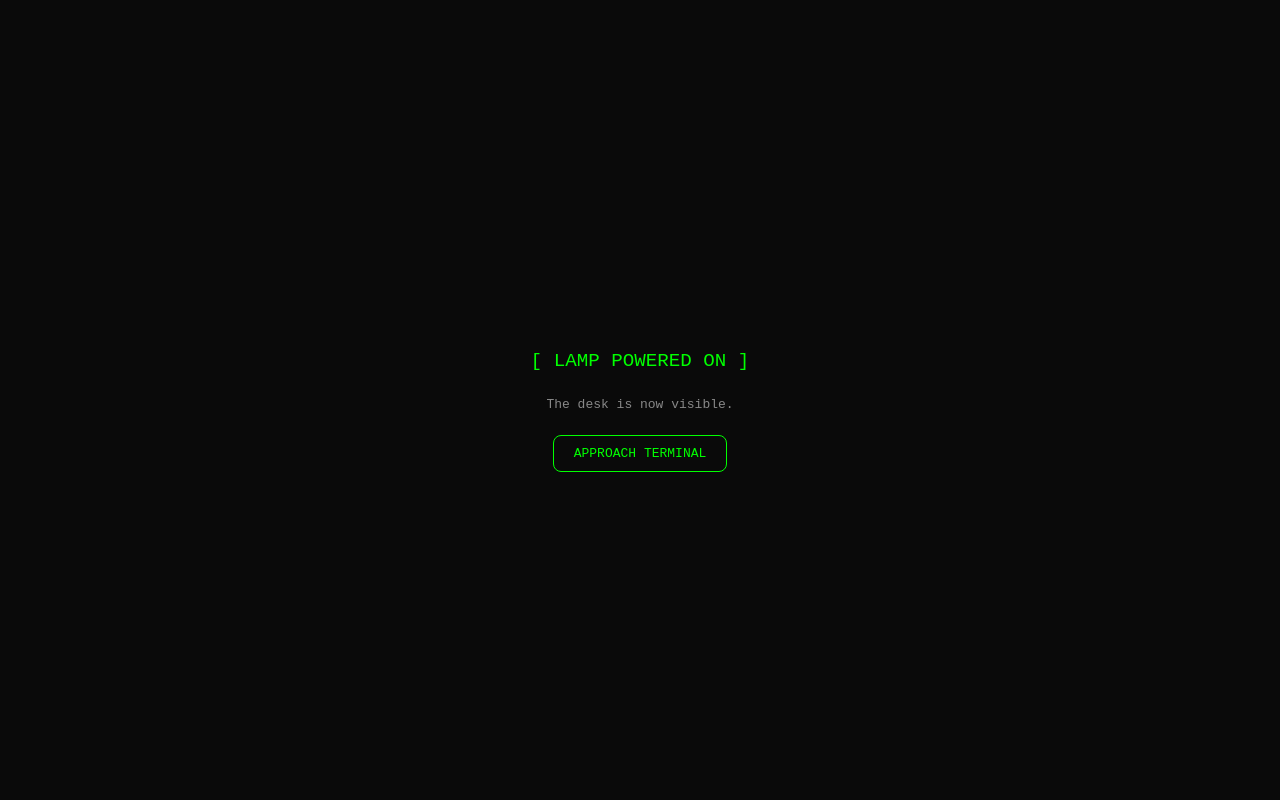
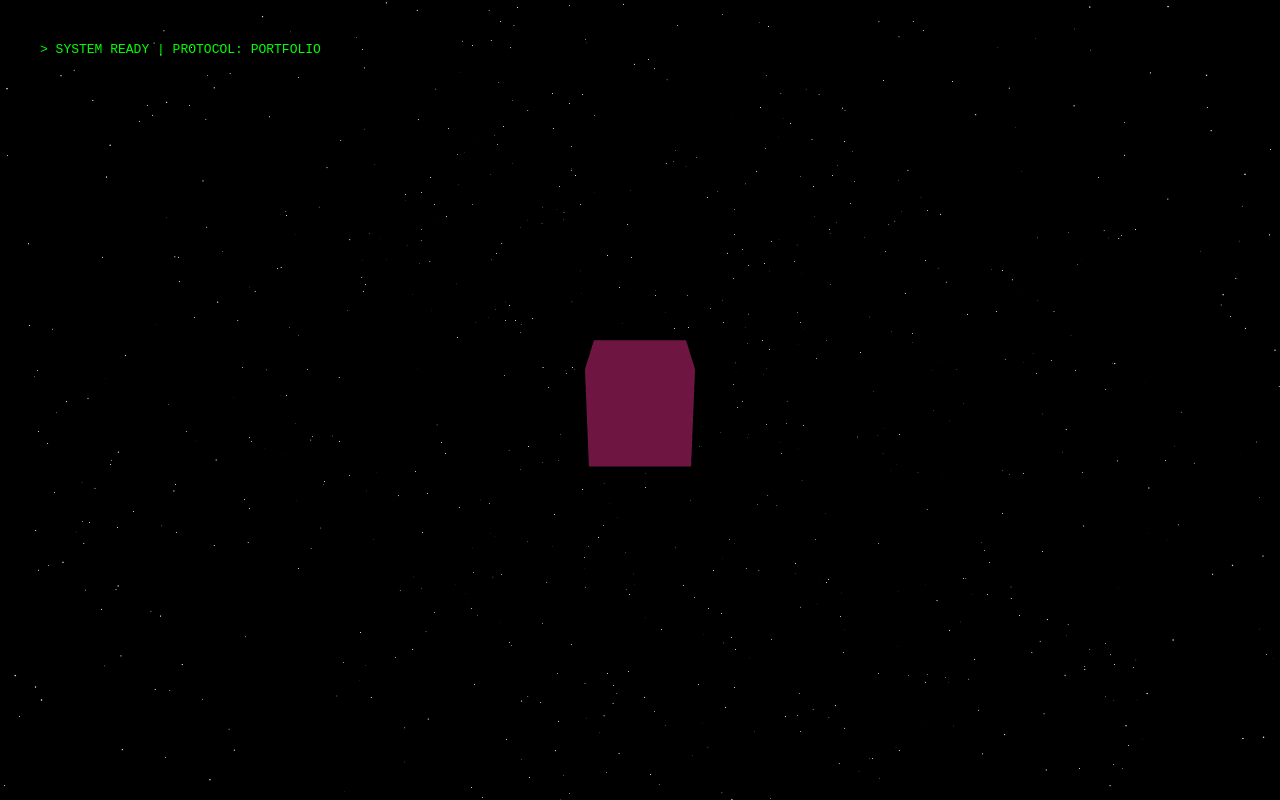
Before and after one commit to LaxmanForge/Portfolio, a React (Vite) app: page / in a window 1280 px wide. Built offline with nearby package versions, Linux system fonts and the light colour scheme.

Commit message:
phase 2&3: updated system timing and initialized 3D Canvas

```diff
--- a/package.json
+++ b/package.json
@@ -10,8 +10,11 @@
     "preview": "vite preview"
   },
   "dependencies": {
+    "@react-three/drei": "^10.7.7",
+    "@react-three/fiber": "^9.4.2",
     "react": "^19.2.0",
-    "react-dom": "^19.2.0"
+    "react-dom": "^19.2.0",
+    "three": "^0.182.0"
   },
   "devDependencies": {
     "@eslint/js": "^9.39.1",
--- a/src/App.jsx
+++ b/src/App.jsx
@@ -1,4 +1,6 @@
 import React, { useState, useEffect } from "react";
+import { Canvas } from "@react-three/fiber"; // The 3D Engine
+import { Stars, OrbitControls } from "@react-three/drei"; // Elite Helpers
 
 export default function App() {
   // SYSTEM DESIGN: Tracking our 4 story states
@@ -10,86 +12,63 @@ export default function App() {
     if (siteState === 0) {
       const timer = setTimeout(() => {
         setSiteState(1); // Move to "Lamp On" after 1.5 seconds
-      }, 1500);
+      }, 2500);
       return () => clearTimeout(timer);
     }
   }, [siteState]);
 
   return (
-    <div
-      style={{
-        width: "100vw",
-        height: "100vh",
-        backgroundColor: siteState === 0 ? "black" : "#0a0a0a",
-        color: "#0f0",
-        display: "flex",
-        flexDirection: "column",
-        justifyContent: "center",
-        alignItems: "center",
-        fontFamily: "monospace",
-        transition: "all 1s ease",
-      }}
-    >
-      {/* 1. INITIALIZING STATE */}
-      {siteState === 0 && (
-        <p style={{ fontSize: "1.2rem" }}>[ SYSTEM BOOTING... ]</p>
-      )}
+    <div style={{ width: "100vw", height: "100vh", backgroundColor: "black" }}>
+      {/* THE 3D CANVAS: This is your new 3D Engine */}
+      <Canvas camera={{ position: [0, 2, 5], fov: 75 }}>
+        {/* Only show these when the 'Lamp' is powered on (State 1) */}
+        {siteState >= 1 && (
+          <>
+            <ambientLight intensity={0.5} />
+            <pointLight
+              position={[10, 10, 10]}
+              intensity={1.5}
+              color="#ffaa00"
+            />
 
-      {/* 2. LAMP POWERED ON STATE */}
-      {siteState === 1 && (
-        <div style={{ textAlign: "center" }}>
-          <p style={{ fontSize: "1.2rem" }}>[ LAMP POWERED ON ]</p>
-          <p style={{ color: "#888", marginBottom: "20px" }}>
-            The desk is now visible.
-          </p>
-          <button
-            onClick={() => setSiteState(2)}
-            style={{
-              padding: "10px 20px",
-              background: "transparent",
-              color: "#0f0",
-              border: "1px solid #0f0",
-              cursor: "pointer",
-              textTransform: "uppercase",
-            }}
-          >
-            APPROACH TERMINAL
-          </button>
-        </div>
-      )}
+            {/* The Starfield background */}
+            <Stars
+              radius={100}
+              depth={50}
+              count={5000}
+              factor={4}
+              saturation={0}
+              fade
+              speed={1}
+            />
 
-      {/* 3. TERMINAL FOCUS STATE */}
-      {siteState === 2 && (
-        <div style={{ textAlign: "center" }}>
-          <p style={{ color: "#0f0" }}>ENTER ACCESS KEY (ANYTHING)</p>
-          <input
-            type="text"
-            autoFocus
-            onChange={(e) => {
-              if (e.target.value.length > 0) setSiteState(3);
-            }}
-            style={{
-              background: "black",
-              color: "#0f0",
-              border: "1px solid #0f0",
-              textAlign: "center",
-              padding: "10px",
-              outline: "none",
-              marginTop: "10px",
-            }}
-          />
-        </div>
-      )}
+            {/* The Placeholder Cube (Future Desk) */}
+            <mesh position={[0, 0, 0]}>
+              <boxGeometry args={[1, 1, 1]} />
+              <meshStandardMaterial color="hotpink" />
+            </mesh>
+          </>
+        )}
 
-      {/* 4. ACCESS GRANTED STATE */}
-      {siteState === 3 && (
-        <div style={{ textAlign: "center" }}>
-          <p style={{ color: "#0f0" }}>ACCESS GRANTED. WELCOME HR.</p>
-          <h1 style={{ fontSize: "2.5rem", marginTop: "10px" }}>
-            📁 SECRET_FILES
-          </h1>
-        </div>
-      )}
+        {/* This allows you to move the camera with your mouse */}
+        <OrbitControls enableZoom={true} />
+      </Canvas>
+
+      {/* 2D HUD: This sits on top of the 3D world */}
+      <div
+        style={{
+          position: "absolute",
+          top: "40px",
+          left: "40px",
+          color: "#0f0",
+          fontFamily: "monospace",
+          pointerEvents: "none",
+        }}
+      >
+        {siteState === 0
+          ? "> BOOTING SYSTEM..."
+          : "> SYSTEM READY | PROTOCOL: PORTFOLIO"}
+      </div>
     </div>
   );
 }
```
Also changed, not shown: 1 other file (tests, documents, lock files or other folders).
